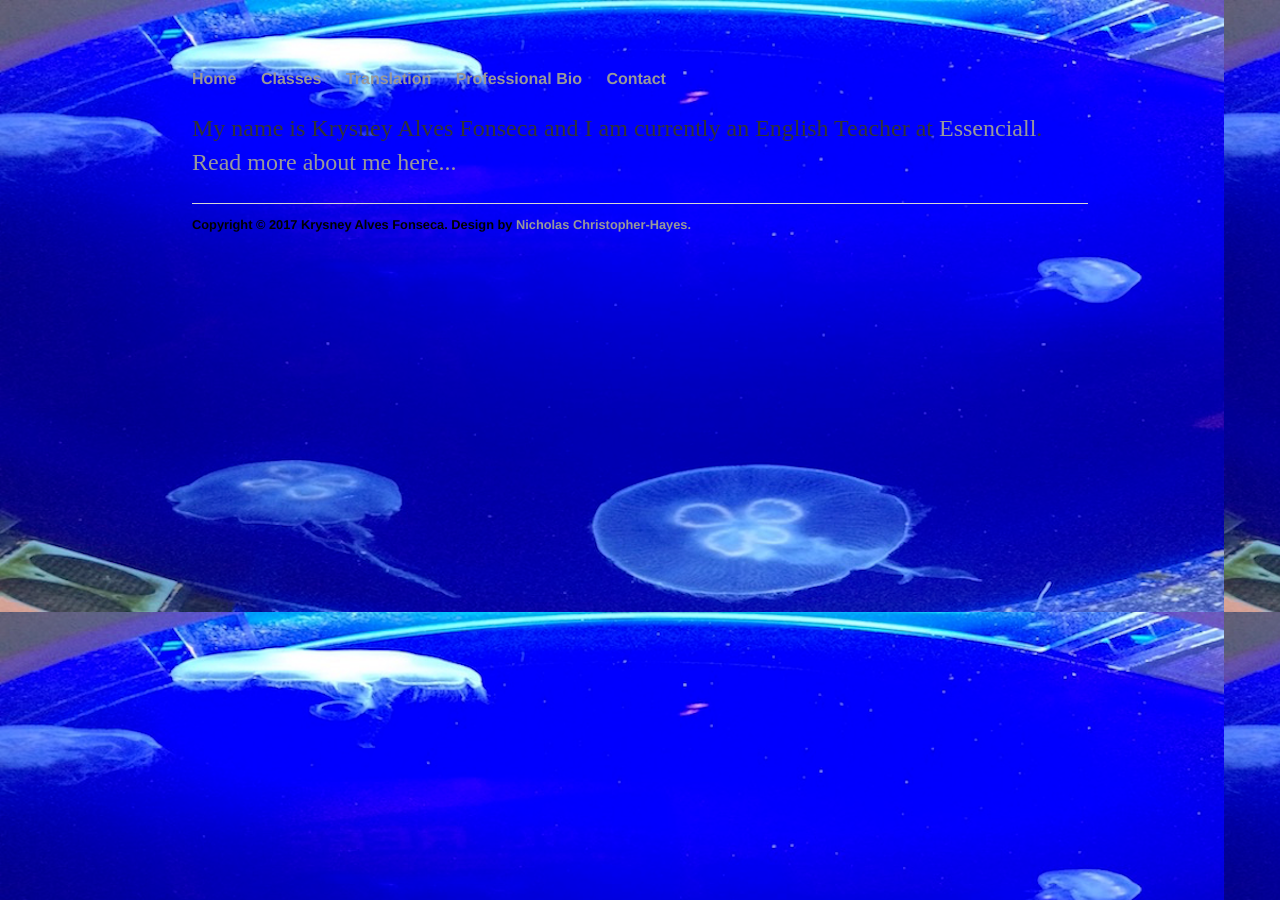
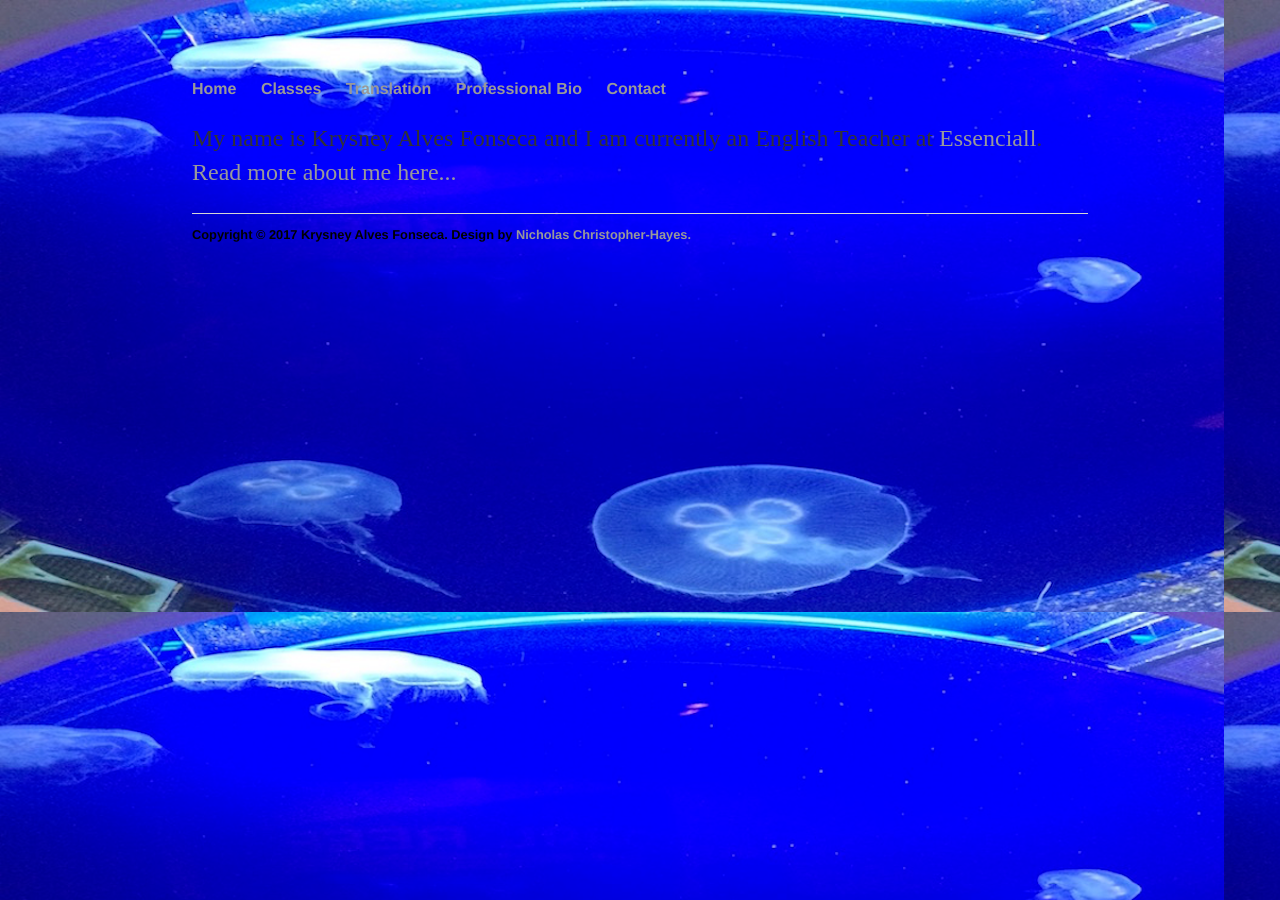
Before and after one commit to english-um-a-um/english-um-a-um.github.io, a Jekyll site: the page built from index.html, in a window 1280 px wide. Built offline with Jekyll 4.4.1, drawn with Linux system fonts in a browser that asks for light colours.

Commit message:
Update main.css

```diff
--- a/css/main.css
+++ b/css/main.css
@@ -1,5 +1,5 @@
 body {
-    margin: 70px auto;
+    margin: 80px auto;
     width: 70%;
 }
 nav ul, footer ul {
```
